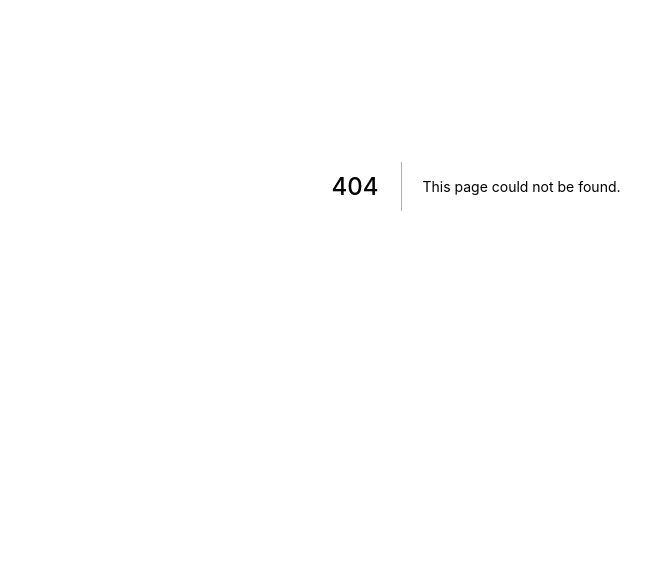
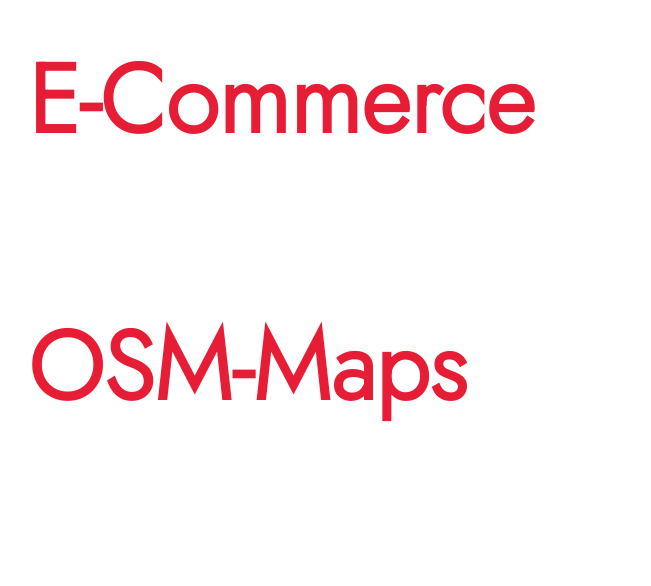
Before and after one commit to philip993/pf2, a Next.js app: page /projects in a window 1280 px wide. Before the commit this address had no page. Shown: the part 214-800 px from the top of the page, without its empty margins (164-815 px from the left). Built offline with nearby package versions, Linux system fonts and the light colour scheme.

Commit message:
1.9. Project page

```diff
--- /dev/null
+++ b/pages/projects.js
@@ -0,0 +1,34 @@
+import styles from "../styles/projects.module.scss";
+
+const Projects = () => {
+  return (
+    <div className={styles.projectContainer}>
+      <div className={styles.projectFirstContainer}>
+        <span className={styles.spanOne}>
+          <h1>
+            E-Commerce
+            <a href="/">E-Commerce</a>
+          </h1>
+        </span>
+        <span className={styles.spanOne}>
+          <h1>
+            OSM-Maps
+            <a href="/">OSM-Maps</a>
+          </h1>
+        </span>
+        <span className={styles.spanOne}>
+          <h1>
+            Employee Records <a href="/">Employee Records</a>
+          </h1>
+        </span>
+        <span className={styles.spanOne}>
+          <h1>
+            Accounting <a href="/">Accounting </a>
+          </h1>
+        </span>
+      </div>
+    </div>
+  );
+};
+
+export default Projects;
--- /dev/null
+++ b/styles/projects.module.scss
@@ -0,0 +1,61 @@
+.projectContainer {
+  min-height: 100vh;
+  padding-left: 15%;
+  padding-right: 15%;
+  padding-top: 0;
+  padding-bottom: 0;
+
+  .projectFirstContainer {
+    min-height: 90vh;
+    width: 100%;
+    padding-top: 20%;
+    .spanOne {
+      display: flex;
+      flex-direction: row;
+      align-items: center;
+      color: #e71d36;
+      font-size: 3rem;
+      margin: auto;
+
+      h1 {
+        font-weight: bolder;
+        transition: visibility 200ms ease;
+        position: relative;
+        animation-name: fadeIn;
+        animation-duration: 2s;
+        opacity: 1;
+        width: 100%;
+
+        a {
+          width: 90%;
+          position: absolute;
+          left: 0;
+          padding-left: 10%;
+          visibility: hidden;
+          background-color: #011627;
+        }
+
+        &:hover {
+          visibility: hidden;
+          background-color: #011627;
+          transition: visibility 0ms ease-in;
+
+          a {
+            visibility: visible;
+            padding-left: 10%;
+            width: 100%;
+          }
+        }
+      }
+    }
+  }
+}
+
+@keyframes fadeIn {
+  from {
+    opacity: 0;
+  }
+  to {
+    opacity: 1;
+  }
+}
```
